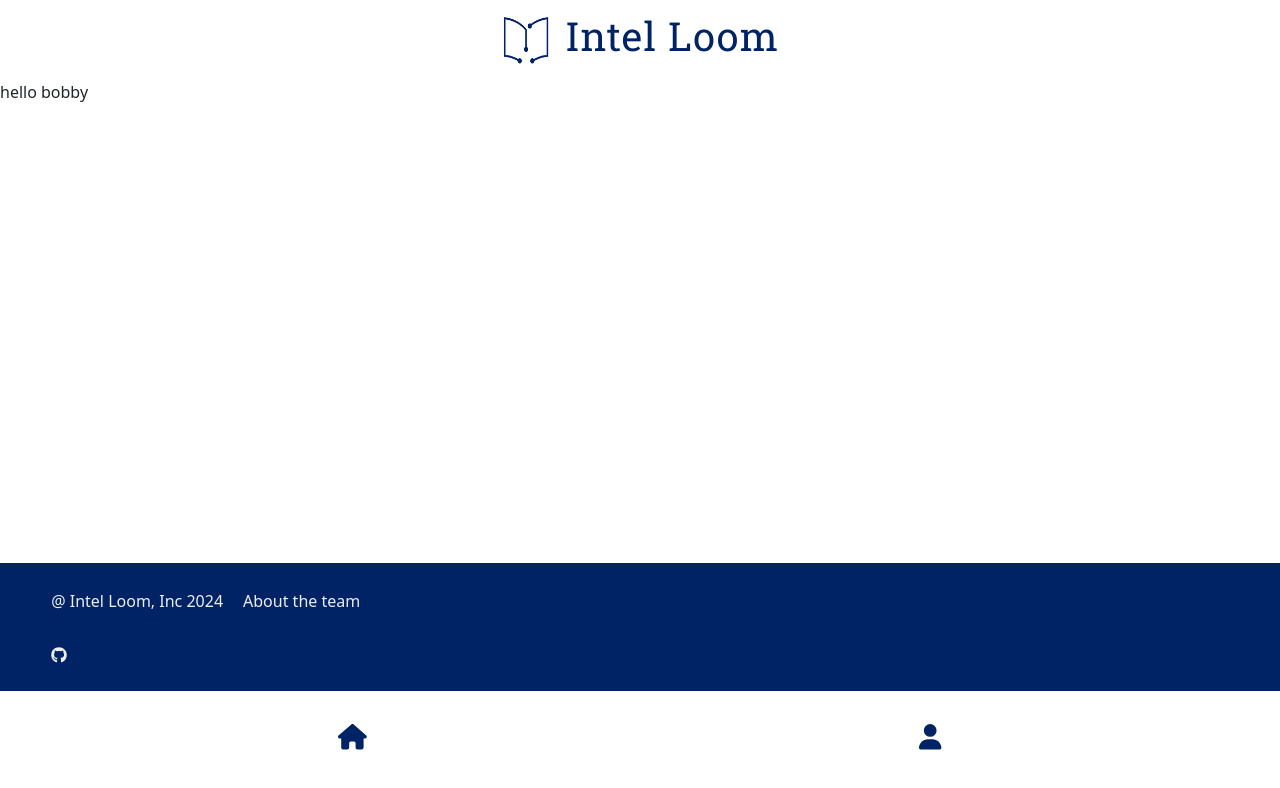
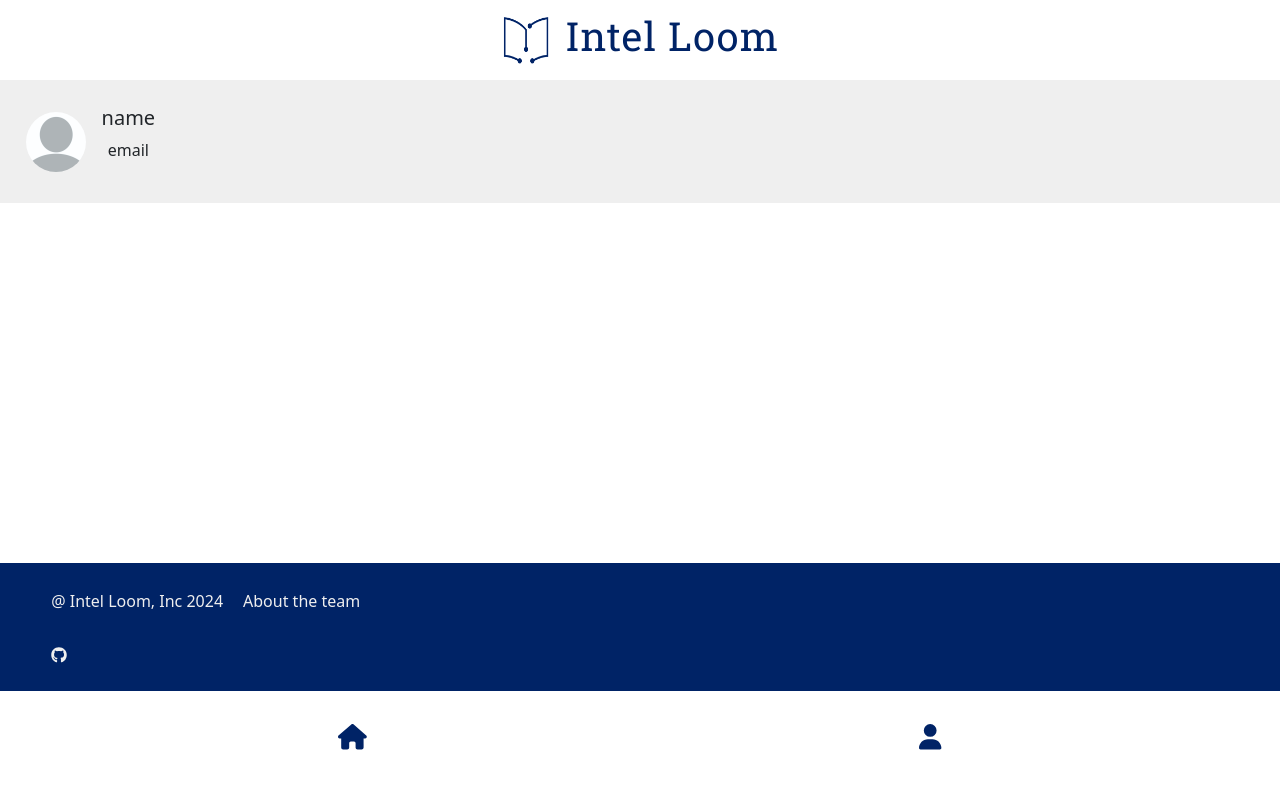
Before and after one commit to overtonjust/Intel-loom-frontend, a React (Vite) app: page /mylectures/1 in a window 1280 px wide. Shown: the top 788 px of the page. Built offline with nearby package versions, Linux system fonts and the light colour scheme; no server answers; what @100mslive/react-sdk would draw is missing.

Commit message:
updated default profile img

```diff
--- a/src/pages/instructorview/InstructorView.jsx
+++ b/src/pages/instructorview/InstructorView.jsx
@@ -1,9 +1,13 @@
+// Dependencies
 import React from 'react';
+
+// Components
+import StudentCard from './components/studentCard';
 
 const InstructorView = () => {
     return (
         <div>
-            hello bobby
+            <StudentCard/>
         </div>
     );
 };
--- /dev/null
+++ b/src/pages/instructorview/components/StudentCard.jsx
@@ -0,0 +1,20 @@
+// Dependencies
+import React from 'react';
+import './StudentCard.scss';
+
+// Components
+import defaultImg from '../../../assets/default-profile.png';
+
+const StudentCard = () => {
+    return (
+        <article className='student-card'>
+            <img className='student-card__img' src={defaultImg} alt="" />
+            <div className='student-card__col'>
+                <h5 className='student-card__name'>name</h5>
+                <p className='student-card__email'>email</p>
+            </div>
+        </article>
+    );
+};
+
+export default StudentCard;
--- /dev/null
+++ b/src/pages/instructorview/components/StudentCard.scss
@@ -0,0 +1,27 @@
+@import '../../../shared.scss';
+
+
+.student-card {
+    display: flex;
+    padding: 2%;
+    gap: 16px;
+    align-items: center;
+    background-color: $white;
+
+    &__img {
+        height: 60px;
+        width: 60px;
+        border-radius: 50%;
+    }
+
+    &__col {
+        display: flex;
+        flex-direction: column;
+        align-items: center;
+        justify-content: center;
+    }
+        &__name, &__email {
+            text-align: center;
+        }
+
+}
```
Also changed, not shown: src/assets/default-profile.png (added).
